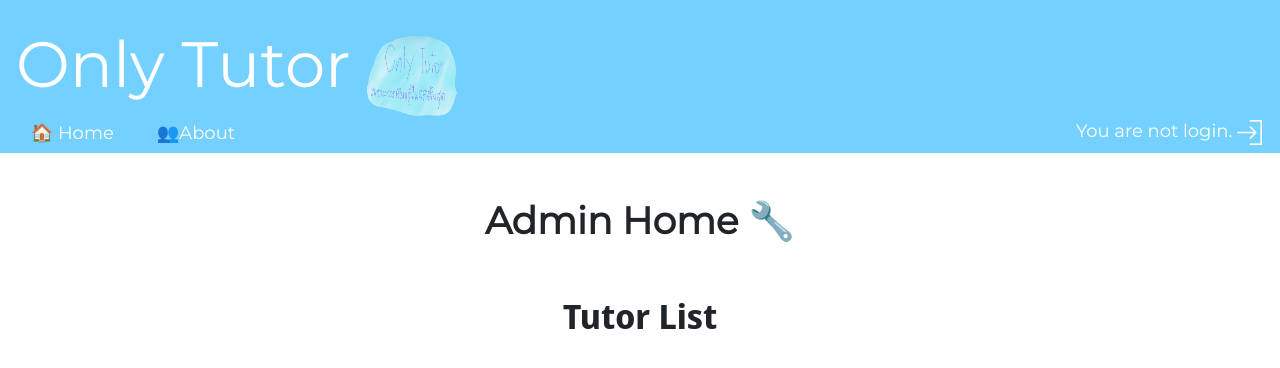
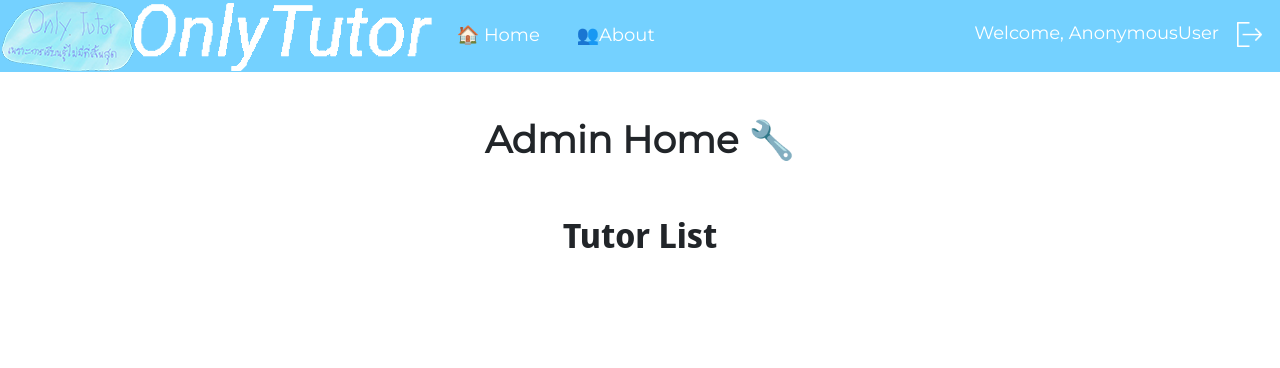
Before and after one commit to 6210612609/projectX, a Django app: page /admins/ in a window 1280 px wide. Shown: the top 368 px of the page. Run offline with Django 3.2, Linux system fonts and the light colour scheme.

Commit message:
edit layout

```diff
--- a/proX/users/templates/main/admin_layout.html
+++ b/proX/users/templates/main/admin_layout.html
@@ -30,27 +30,14 @@ div.c {
 
 <!-- Navbar -->
 
-  <div class="w3-bar w3-large" style="height:8.5em;background-color: #74d1ff;color: white;">
-    <a href="{% url 'index' %}" style="text-decoration:none ;float: left; color: white;"><label class="w3-margin w3-jumbo"> Only Tutor</label></a>
-    <a href="{% url 'index' %}"> <img style="width:90px;height:80px ;float: left; margin-top: 2em;" src="{% static 'images/only.png' %}" alt="ninja"></a>
-    <br>
-    <br>
-    <br>
-    <br>
-    <a href="{% url 'index' %}" class="w3-bar-item w3-button w3-padding-large w3-hide-small w3-hover-white"style="margin-left:-25em;">  &#x1F3E0; Home</a>
-
-    {% if request.user.is_authenticated %}
-
-      <span style="color: white;position: absolute;right: 0;padding-top: 10px;">&emsp;Welcome, Admin {{request.user.nick_Name}}&emsp;<a href="{% url 'logout' %}"><img style="width:25px;height:25px ;" src="{% static 'images/logout.png' %}"></a>&emsp;</span>
-      {% block profile %}
-      {% endblock %}
-    {%else%}
-    <span class="w3-right-align" style="color: white;position: absolute;right: 0;padding-top: 10px;">&emsp;You are not login. <a href="{% url 'login' %}"><img style="width:25px;height:25px ;" src="{% static 'images/login.png' %}"></a>&emsp;</span>
-    {%endif%}
-
-    <a href="{% url 'about' %}" class="w3-bar-item w3-button w3-hide-small w3-padding-large w3-hover-white"style="margin-left:-18em;">&#128101;About</a>
-
+<div class="w3-bar w3-large" style="height:4em;background-color: #74d1ff;color: white;">
+  <div>
+    <a href="{% url 'index' %}"><img style="width:434px;height:69px;margin-top: 2px;margin-left: 2px;" src="{% static 'images/logo.png' %}"></a>
+    <a href="{% url 'index' %}" class=" w3-button   w3-hover-white">  &#x1F3E0; Home</a>
+    <span style="color:white;position: absolute;right: 0;margin-top: 20px;">&emsp;Welcome, {{request.user}}&emsp;<a href="{% url 'logout' %}"><img style="width:25px;height:25px ;" src="{% static 'images/logout.png' %}"></a>&emsp;</span>
+    <a href="{% url 'about' %}" class="w3-button  w3-hover-white">&#128101;About</a>
   </div>
+</div>
 
   {% block content %}
   {% endblock %}
--- a/proX/users/templates/main/layout.html
+++ b/proX/users/templates/main/layout.html
@@ -32,11 +32,7 @@ div.c {
 
   <div class="w3-bar w3-large" style="height:4em;background-color: #74d1ff;color: white;">
     <div>
-
       <a href="{% url 'index' %}"><img style="width:434px;height:69px;margin-top: 2px;margin-left: 2px;" src="{% static 'images/logo.png' %}"></a>
-
-
-
       <a href="{% url 'index' %}" class=" w3-button   w3-hover-white">  &#x1F3E0; Home</a>
 
       {% if request.user.is_authenticated %}
```
Lines whose indentation alone changed are shown as unchanged.
